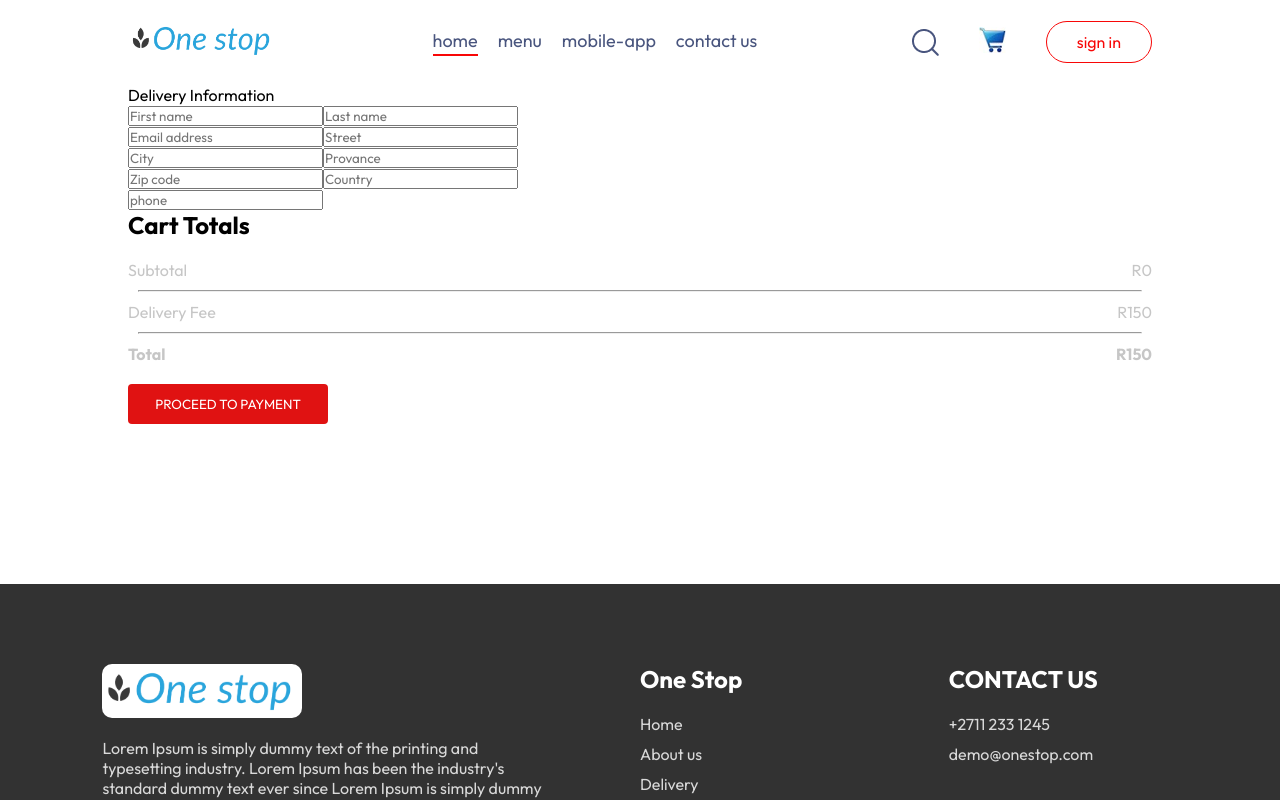
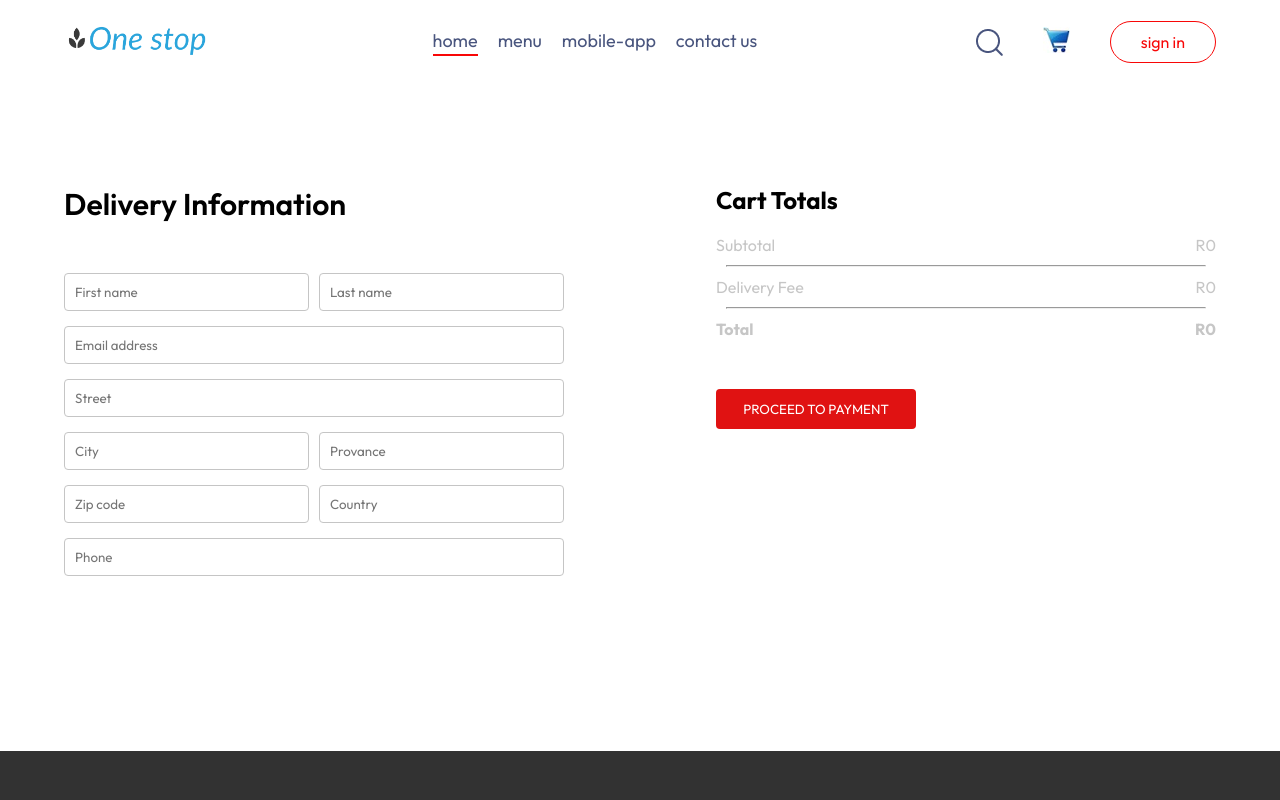
Before and after one commit to mphojames9/resume-builder-react, a React (Vite) app: page /shopping-cart/placeOder in a window 1280 px wide. Shown: the top 800 px of the page. Built offline with nearby package versions, Linux system fonts and the light colour scheme.

Commit message:
resposive

```diff
--- a/src/components/ExploreMenu/ExploreMenu.css
+++ b/src/components/ExploreMenu/ExploreMenu.css
@@ -61,3 +61,9 @@
         font-size: 14px;
     }
 }
+
+@media (max-width:380px){
+    .explore-menu h1{
+        font-size: 25px;
+    }
+}
--- a/src/components/FoodItem/FoodItem.css
+++ b/src/components/FoodItem/FoodItem.css
@@ -9,16 +9,14 @@
 }
 
 .food-item-image{
-    width: 100%;
-    min-height: 220px;
-    max-height: 220px;
+    width: 150px;
     border-radius: 15px 15px 0px 0px;
 }
 
 .food-item-info{
     padding: 20px;
     min-height: 200px;
-    max-height: 220px;
+    max-height: 200px;
     position: relative;
 }
 
@@ -27,6 +25,7 @@
     justify-content: space-between;
     align-items: center;
     margin-bottom: 10px;
+    flex-direction: column;
 }
 
 .food-item-name-rating p {
@@ -77,11 +76,50 @@
     background-color: white;
 }
 
-.food-item-counter img{
-    width: 30px;
 
+@media(max-width:566px){
+.food-display-list{
+    display: flex;
+    flex-direction: column;
+}
 
+    .food-item{
+        display: flex;
+        width: 80%;
+        height: fit-content;
+    }
 
+    .food-item-info{
+        padding: 20px;
+        min-height: 200px;
+        max-height: fit-content;
+        position: none;
+        display: flex;
+        flex-direction: column;
 
+    }
 
+    .food-item-price{
+        position:initial;
+        bottom: 10px;
+    }
 }
+
+@media(max-width:450px){
+    .food-item{
+        display: flex;
+        width: 100%;
+        height: fit-content;
+    }
+     .food-item-image{
+        width: 100px;
+     }
+    .food-item-name-rating{
+        display: flex;
+        flex-direction: column;
+    }
+
+    .food-item-counter{
+        width: 70px;
+    }
+}
--- a/src/components/Header/Header.css
+++ b/src/components/Header/Header.css
@@ -24,7 +24,10 @@
     background-size: 100% 100%;
     background-repeat: no-repeat;
     position: relative;
-    border-radius: 50px;
+    border-radius: 5px;
+    box-shadow: 1.25em 1.25em 1.75em rgba(51, 72, 189, 0.055),
+    1.125em 1.125em 1.25em rgba(70, 97, 136, 0.027);;
+
 }
 
 .header-contents{
@@ -62,8 +65,13 @@
 
 @media (max-width:1050px) {
 
+    .header {
+        height: 40vh;
+        margin: 30px auto;
+    }
+
     .header-contents{
-        max-width: 45%;
+        max-width: 55%;
     }
 
     .header-contents h1 {
@@ -73,14 +81,50 @@
 
 @media (max-width:750px){
     .header-contents{
-        max-width: 65%;
-    }
-
-    .header-contents p{
-        display: none;
+        max-width: 75%;
     }
 
     .header-contents button{
         padding: 2vw 4vw;
     }
 }
+
+@media (max-width:650px){
+    .header-contents{
+        max-width: 85%;
+    }
+}
+
+@media (max-width:550px){
+    .header {
+        height: 30vh;
+        margin: 30px auto;
+    }
+
+    .header-contents{
+        max-width: 90%;
+    }
+
+    .header-contents h1{
+        font-size: 25px;
+    }
+
+    .header-contents p{
+        font-size: 15px;
+    }
+}
+
+@media (max-width:380px){
+    .header {
+        height: 22vh;
+        margin: 10px auto;
+    }
+
+    .header-contents{
+        max-width: 90%;
+    }
+
+    .header-contents p{
+        display: none;
+    }
+}
--- a/src/components/NavBar/NavBar.css
+++ b/src/components/NavBar/NavBar.css
@@ -138,3 +138,14 @@
     }
 
 }
+
+@media (max-width:380px){
+    .navbar-right button{
+        padding: 3px 16px;
+        font-size: 11px;
+    }
+
+    .navbar-right img{
+        width: 16px;
+    }
+}
--- a/src/index.css
+++ b/src/index.css
@@ -7,18 +7,21 @@
     font-family: outfit;
     scroll-behavior: smooth;
 }
-body{
-    min-width: 100vh;
 
-}
 a{
     text-decoration: none;
     color: inherit;
 }
 
 .app{
-    width: 80%;
+    width: 90%;
     margin: auto;
+}
+
+@media (max-width:550px){
+    .app {
+        width: 95%;
+    }
 }
 
 /*Fadein animation on start up*/
--- a/src/pages/Cart/Cart.jsx
+++ b/src/pages/Cart/Cart.jsx
@@ -41,7 +41,7 @@ const Cart = () => {
         })}
       </div>
       <div className="cart-bottom">
-        <div className="cart-total">
+         <div className="cart-total">
           <h2>Cart Totals</h2>
         <div>
 
@@ -52,12 +52,12 @@ const Cart = () => {
         <hr />
         <div className="cart-total-details">
           <p>Delivery Fee</p>
-          <p>R{150}</p>
+          <p>R{getTotalCartAmount()===0?0:40}</p>
         </div>
         <hr />
         <div className="cart-total-details">
           <b>Total</b>
-          <b>R{getTotalCartAmount()+150}</b>
+          <b>R{getTotalCartAmount()===0?0:getTotalCartAmount()+40}</b>
         </div>
       </div>
       <button onClick={()=>navigate('/shopping-cart/placeOder')}>CHECKOUT</button>
--- a/src/pages/PlaceOrder/PlaceOder.jsx
+++ b/src/pages/PlaceOrder/PlaceOder.jsx
@@ -24,7 +24,7 @@ const PlaceOder = () => {
         <input type='text' placeholder='Zip code' />
         <input type='text' placeholder='Country' />
     </div>
-    <input type='text' placeholder='phone' />
+    <input type='text' placeholder='Phone' />
     </div>
     <div className='place-order-right'>
     <div className="cart-total">
@@ -38,12 +38,12 @@ const PlaceOder = () => {
         <hr />
         <div className="cart-total-details">
           <p>Delivery Fee</p>
-          <p>R{150}</p>
+          <p>R{getTotalCartAmount()===0?0:40}</p>
         </div>
         <hr />
         <div className="cart-total-details">
           <b>Total</b>
-          <b>R{getTotalCartAmount()+150}</b>
+          <b>R{getTotalCartAmount()===0?0:getTotalCartAmount()+40}</b>
         </div>
       </div>
       <button>PROCEED TO PAYMENT</button>
--- a/src/pages/PlaceOrder/PlaceOrder.css
+++ b/src/pages/PlaceOrder/PlaceOrder.css
@@ -0,0 +1,41 @@
+.place-order {
+    display: flex;
+    align-items: start;
+    justify-content: space-between;
+    gap: 50px;
+    margin-top: 100px;
+}
+
+.place-order-left{
+    width: 100%;
+    max-width: max(30%, 500px);
+}
+
+.place-order-left .title{
+    font-size: 30px;
+    font-weight: 600;
+    margin-bottom: 50px;
+}
+
+.place-order-left input{
+    margin-bottom: 15px;
+    width: 100%;
+    padding: 10px;
+    border: 1px solid #c5c5c5;
+    border-radius: 4px;
+    outline-color: rgb(230, 21, 21);
+}
+
+.place-order-left .multi-fields{
+    display: flex;
+    gap: 10px;
+}
+
+.place-order-right{
+    width: 100%;
+    max-width: max(40%, 500px);
+}
+
+.place-order .cart-total button{
+    margin-top: 30px;
+}
```
